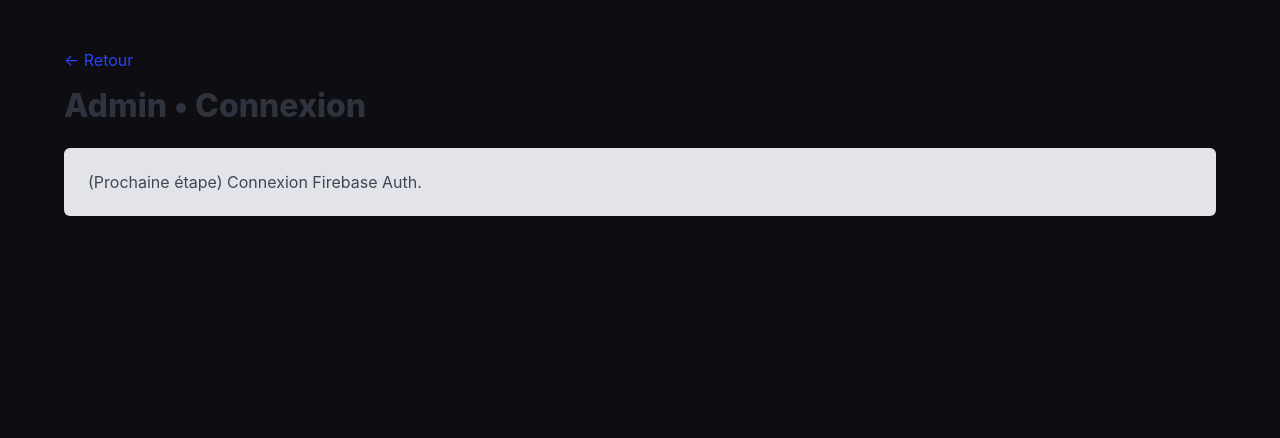
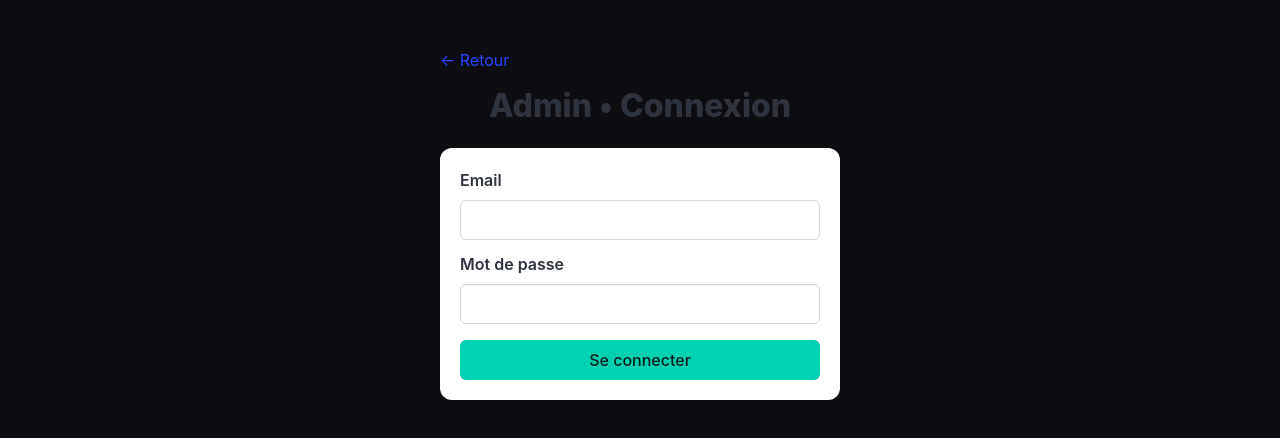
Before and after one commit to e2352896/Availo, a React app in the folder frontend/: page /admin/login in a window 1280 px wide. Shown: the top 438 px of the page. Built offline with nearby package versions, Linux system fonts and the light colour scheme; the HTML template or start-up script is replaced by a standard one.

Commit message:
Amélioration de la page Login Admin

```diff
--- a/frontend/src/pages/AdminLoginPage.jsx
+++ b/frontend/src/pages/AdminLoginPage.jsx
@@ -1,14 +1,76 @@
-import { Link } from "react-router-dom";
+import { Link, useNavigate } from "react-router-dom";
+import { useState } from "react";
+import { signInWithEmailAndPassword } from "firebase/auth";
+import { auth } from "../firebase/firebase";
 
 export default function AdminLoginPage() {
+  const [email, setEmail] = useState("");
+  const [password, setPassword] = useState("");
+  const [error, setError] = useState("");
+
+  const navigate = useNavigate();
+
+  const handleSubmit = async (e) => {
+    e.preventDefault();
+    setError("");
+
+    try {
+      await signInWithEmailAndPassword(auth, email, password);
+
+      // ✅ Redirection vers /admin
+      navigate("/admin");
+    } catch (err) {
+      setError("Email ou mot de passe invalide.");
+      console.error(err);
+    }
+  };
+
   return (
     <div className="section">
-      <div className="container">
+      <div className="container" style={{ maxWidth: "400px" }}>
         <Link to="/">← Retour</Link>
-        <h1 className="title mt-4">Admin • Connexion</h1>
-        <div className="notification is-light">
-          (Prochaine étape) Connexion Firebase Auth.
-        </div>
+
+        <h1 className="title mt-4 has-text-centered">
+          Admin • Connexion
+        </h1>
+
+        <form onSubmit={handleSubmit} className="box">
+          {error && (
+            <div className="notification is-danger">
+              {error}
+            </div>
+          )}
+
+          <div className="field">
+            <label className="label">Email</label>
+            <div className="control">
+              <input
+                className="input"
+                type="email"
+                value={email}
+                onChange={(e) => setEmail(e.target.value)}
+                required
+              />
+            </div>
+          </div>
+
+          <div className="field">
+            <label className="label">Mot de passe</label>
+            <div className="control">
+              <input
+                className="input"
+                type="password"
+                value={password}
+                onChange={(e) => setPassword(e.target.value)}
+                required
+              />
+            </div>
+          </div>
+
+          <button className="button is-primary is-fullwidth mt-4">
+            Se connecter
+          </button>
+        </form>
       </div>
     </div>
   );
```
